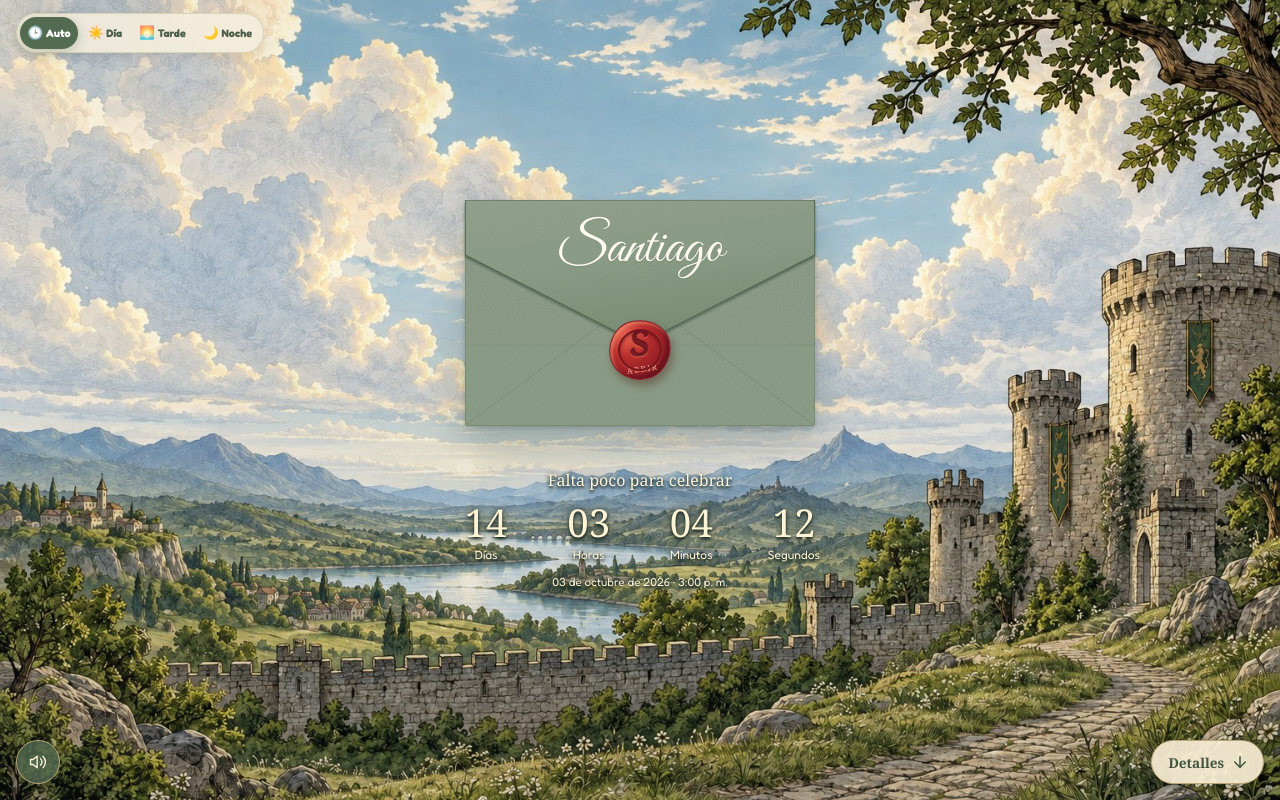
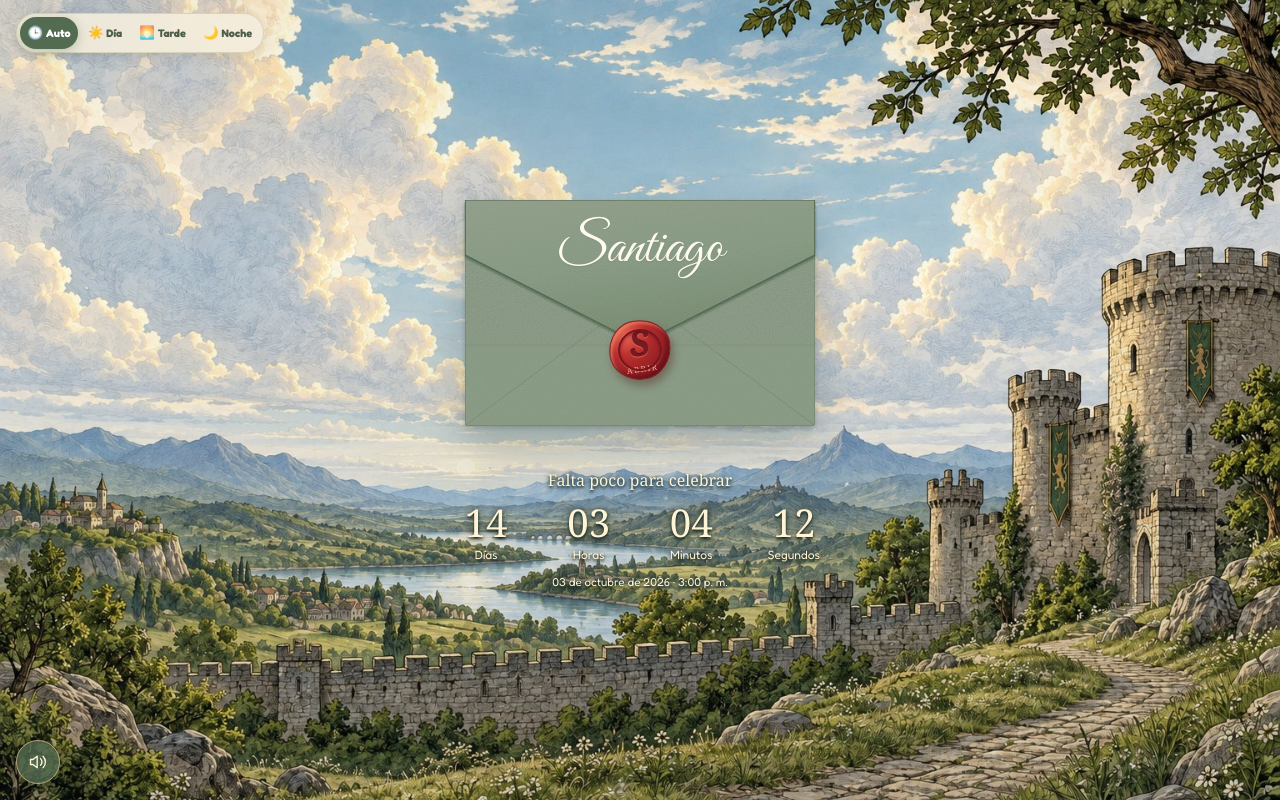
Before and after one commit to funer4x4/digital-invitation, a Vue app: page / in a window 1280 px wide. Built offline with nearby package versions, Linux system fonts and the light colour scheme.

Commit message:
fix to mute the music tape when changing applications.

```diff
--- a/src/App.vue
+++ b/src/App.vue
@@ -66,11 +66,6 @@ const activeSection = ref('portada')
 const containerRef = ref(null)
 let observer = null
 
-const nextSection = computed(() => {
-  const currentIndex = sections.findIndex((section) => section.id === activeSection.value)
-  return currentIndex >= 0 && currentIndex < sections.length - 1 ? sections[currentIndex + 1] : null
-})
-
 // Cambiar la sección activa manualmente al hacer clic
 function setActive(id) {
   const container = containerRef.value
@@ -80,10 +75,6 @@ function setActive(id) {
   const top = section.getBoundingClientRect().top - container.getBoundingClientRect().top + container.scrollTop
   container.scrollTo({ top, behavior: window.matchMedia('(prefers-reduced-motion: reduce)').matches ? 'instant' : 'smooth' })
   section.focus({ preventScroll: true })
-}
-
-function goToNextSection() {
-  if (nextSection.value) setActive(nextSection.value.id)
 }
 
 // Configurar IntersectionObserver para detectar la sección visible en el scroll-snap
@@ -144,19 +135,6 @@ onUnmounted(() => {
         <path d="M11 5 6 9H3v6h3l5 4Z" />
         <path v-if="musicEnabled" d="M15 8a6 6 0 0 1 0 8M18 5a10 10 0 0 1 0 14" />
         <path v-else d="m16 9 5 6m0-6-5 6" />
-      </svg>
-    </button>
-    <button
-      v-if="nextSection"
-      class="next-section-button"
-      type="button"
-      :aria-label="`Bajar a ${nextSection.label}`"
-      @click="goToNextSection"
-    >
-      <span>{{ nextSection.label }}</span>
-      <svg viewBox="0 0 24 24" fill="none" stroke="currentColor" stroke-width="2" stroke-linecap="round" stroke-linejoin="round" aria-hidden="true">
-        <path d="M12 5v14" />
-        <path d="m19 12-7 7-7-7" />
       </svg>
     </button>
     <!-- Paisaje medieval con ambientes de mañana, tarde y noche -->
@@ -227,32 +205,6 @@ html, body {
 .music-toggle[aria-pressed="true"] { background: #536b50cc; color: #fff5dc; }
 .music-toggle:focus-visible { outline: 3px solid #b78c50; outline-offset: 3px; }
 .music-toggle:disabled { cursor: default; opacity: .75; }
-
-.next-section-button {
-  position: fixed;
-  right: 1rem;
-  bottom: max(1rem, env(safe-area-inset-bottom));
-  z-index: 1001;
-  display: inline-flex;
-  align-items: center;
-  gap: 0.45rem;
-  min-height: 44px;
-  padding: 0.65rem 0.85rem 0.65rem 1rem;
-  border: 1px solid #b8a477;
-  border-radius: 999px;
-  background: #f7edd3ed;
-  color: #40543e;
-  box-shadow: 0 2px 8px #14251d26;
-  cursor: pointer;
-  font: 700 0.85rem Georgia, serif;
-}
-.next-section-button svg { width: 18px; height: 18px; flex-shrink: 0; }
-.next-section-button:hover { background: #fff5dc; transform: translateY(-2px); }
-.next-section-button:focus-visible { outline: 3px solid #b78c50; outline-offset: 3px; }
-
-@media (max-width: 480px) {
-  .next-section-button { right: 0.75rem; font-size: 0.78rem; }
-}
 
 .app-wrapper {
   position: relative;
--- a/src/components/Detalles.vue
+++ b/src/components/Detalles.vue
@@ -71,7 +71,7 @@ import { party, mapsUrl } from '../event'
           </svg>
           Ver en Google Maps
         </a>
-        <a href="https://wa.me/?text=Hola,%20confirmo%20mi%20asistencia%20al%20cumpleaños%20número%202%20de%20Santiago!" target="_blank" rel="noopener" class="btn btn-primary">
+        <a href="https://wa.me/525579958505?text=Hola%2C%20confirmo%20mi%20asistencia%20al%20cumplea%C3%B1os%20n%C3%BAmero%202%20de%20Santiago!" target="_blank" rel="noopener" class="btn btn-primary">
           <svg viewBox="0 0 24 24" fill="none" stroke="currentColor" stroke-width="2" width="18" height="18">
             <path d="M21 11.5a8.38 8.38 0 0 1-.9 3.8 8.5 8.5 0 0 1-7.6 4.7 8.38 8.38 0 0 1-3.8-.9L3 21l1.9-5.7a8.38 8.38 0 0 1-.9-3.8 8.5 8.5 0 0 1 4.7-7.6 8.38 8.38 0 0 1 3.8-.9h.5a8.48 8.48 0 0 1 8 8v.5z"/>
           </svg>
```
